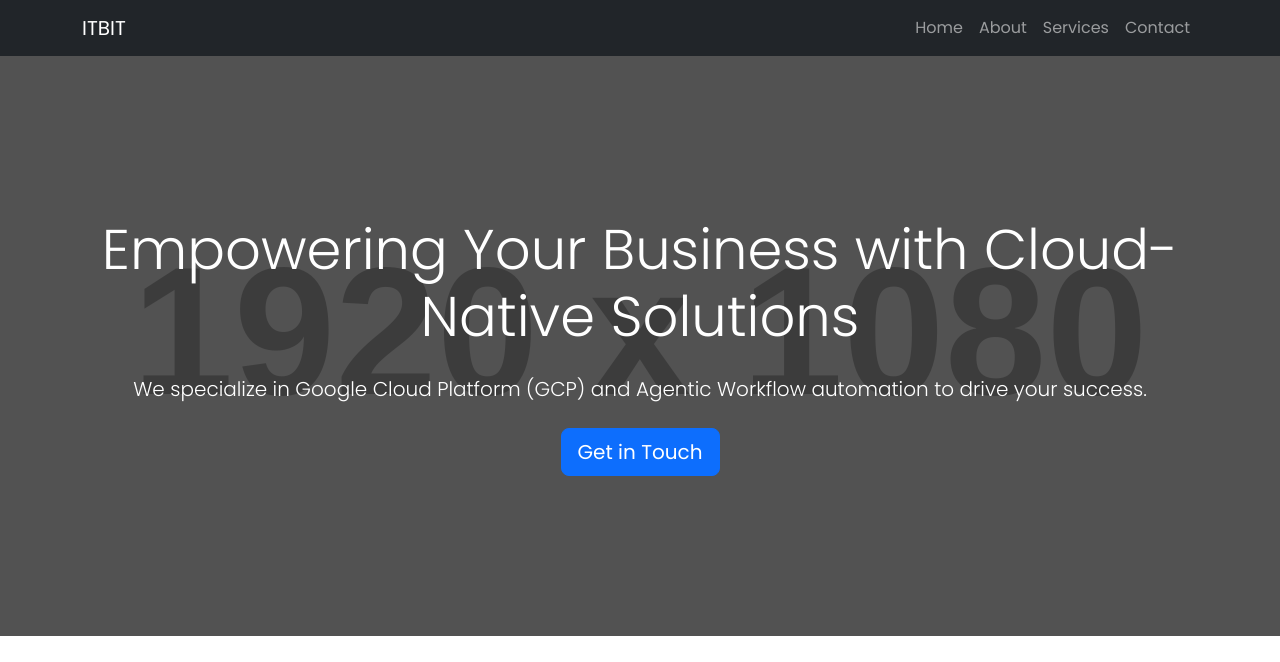
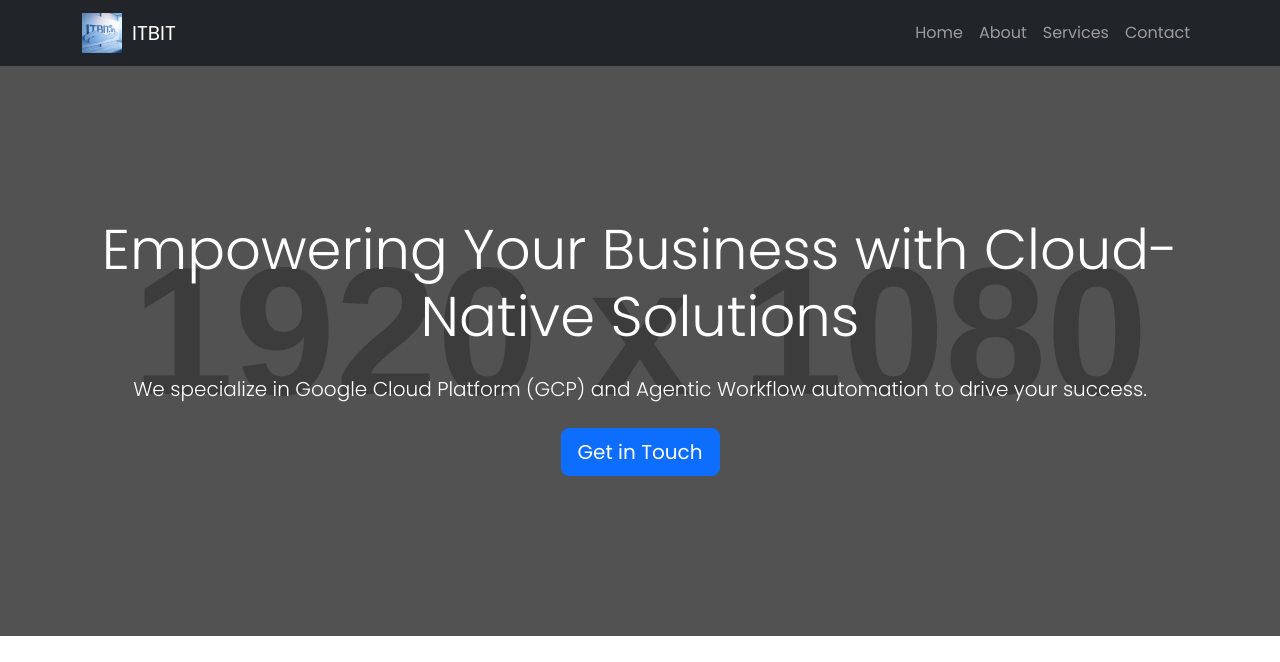
Before and after one commit to mailamiton/itbit.in, a plain HTML site: page index.html in a window 1280 px wide. Shown: the top 662 px of the page. Drawn offline with nearby package versions, Linux system fonts and the light colour scheme; placeholder pictures from the web are drawn by us.

Commit message:
addded logo

```diff
--- a/index.html
+++ b/index.html
@@ -4,7 +4,6 @@
     <meta charset="UTF-8">
     <meta name="viewport" content="width=device-width, initial-scale=1.0">
     <title>ITBIT - Cloud & Automation Solutions</title>
-
     <!-- Bootstrap CSS -->
     <link href="https://cdn.jsdelivr.net/npm/bootstrap@5.3.2/dist/css/bootstrap.min.css" rel="stylesheet" integrity="sha384-T3c6CoIi6uLrA9TneNEoa7RxnatzjcDSCmG1MXxSR1GAsXEV/Dwwykc2MPK8M2HN" crossorigin="anonymous">
 
@@ -19,7 +18,10 @@
     <!-- Header & Navigation -->
     <nav class="navbar navbar-expand-lg navbar-dark bg-dark fixed-top">
     <div class="container">
-            <a class="navbar-brand" href="#">ITBIT</a>
+        <a class="navbar-brand d-flex align-items-center" href="#">
+            <img src="img/logo_300x300.png" alt="ITBIT Logo" style="height:40px; margin-right:10px;">
+            ITBIT
+        </a>
         <button class="navbar-toggler" type="button" data-bs-toggle="collapse" data-bs-target="#navbarNav" aria-controls="navbarNav" aria-expanded="false" aria-label="Toggle navigation">
             <span class="navbar-toggler-icon"></span>
         </button>
```
Also changed, not shown: img/logo.png (added), img/logo_300x300.png (added). Lines whose indentation alone changed are shown as unchanged.
